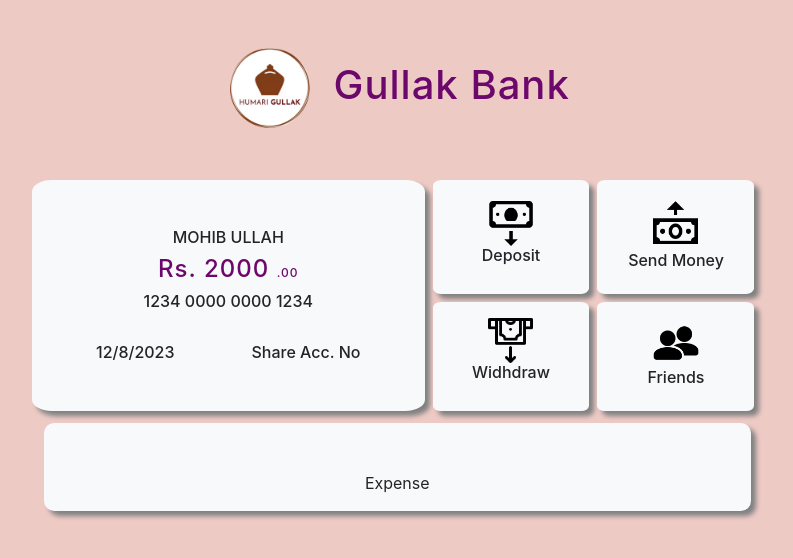
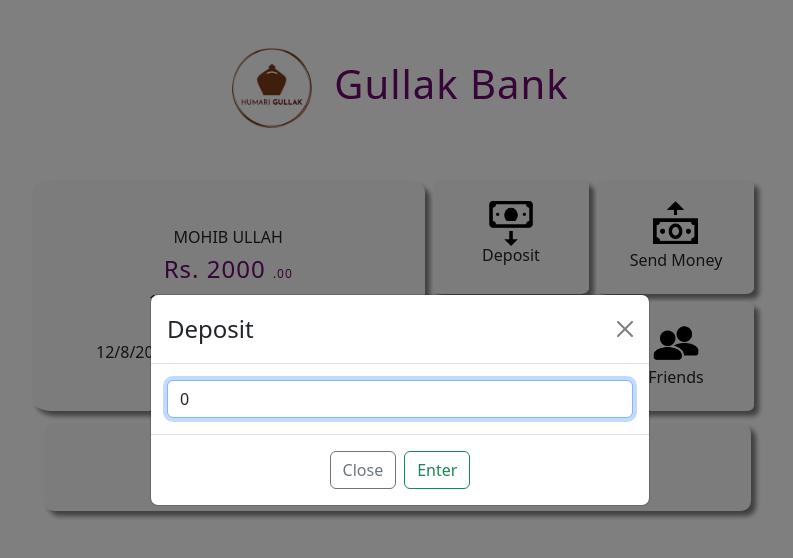
Before and after one commit to Mohibullah-solangi/Banking-Budget-App, a React (Create React App) app: page / in a window 1280 px wide. Both pictures are taken after a click on the element "Deposit". Shown: the top 558 px of the page, without its empty margins (240-1033 px from the left). Built offline with nearby package versions, Linux system fonts and the light colour scheme.

Commit message:
Started Building Logic

```diff
--- a/src/components/Display.js
+++ b/src/components/Display.js
@@ -1,87 +1,186 @@
-import React from 'react';
-import deposit_img from '../images/icons8-deposit-90.png'
-import send_img from '../images/icons8-send-money-96.png'
-import withdraw_img from '../images/icons8-withdraw-64.png'
-import friend_img from '../images/icons8-friends-96.png'
-import logo from '../images/vDHlc1gATvGuir2mwpUF_Y0uugH16L6gtYdVq.png'
-import { deposit, withdraw, send } from '../action-creator';
-import { useDispatch } from 'react-redux';
+import deposit_img from "../images/icons8-deposit-90.png";
+import send_img from "../images/icons8-send-money-96.png";
+import withdraw_img from "../images/icons8-withdraw-64.png";
+import friend_img from "../images/icons8-friends-96.png";
+import logo from "../images/vDHlc1gATvGuir2mwpUF_Y0uugH16L6gtYdVq.png";
+import { deposit, withdraw, send } from "../action-creator";
+import { useDispatch } from "react-redux";
+import React, { useState } from "react";
+import Button from "react-bootstrap/Button";
+import Modal from "react-bootstrap/Modal";
+import { FormControl } from "react-bootstrap";
+
+
+const Display = () => {
+  const current = new Date();
+  const date = `${current.getDate()}/${
+    current.getMonth() + 1
+  }/${current.getFullYear()}`;
+  const Dispatch = useDispatch();
+
+  const [show_Deposit, setshow_Deposit] = useState(false);
+  const handleClose_d = () => [setshow_Deposit(false), console.log("close")];
+  const handleShow_d = () => setshow_Deposit(true);
+  const [input_deposit, setinput_deposit] = useState(0);
+
+
+  const [show_withdraw, setshow_withdraw] = useState(false);
+  const handleClose_w = () => [setshow_withdraw(false), console.log("close")];
+  const handleShow_w = () => setshow_withdraw(true);
+  const [input_withdraw, setinput_withdraw] = useState(0);
+
+  const [show_send, setshow_send] = useState(false);
+  const handleClose_s = () => [setshow_send(false), console.log("close")];
+  const handleShow_s = () => setshow_send(true);
+  const [input_send, setinput_send] = useState(0);
 
 
 
-
-const Display = () =>{
-  const current = new Date();
-  const date = `${current.getDate()}/${current.getMonth()+1}/${current.getFullYear()}`;
-  const Dispatch = useDispatch();
-
-  return(
+  return (
     <>
       <div className="container mt-5">
-<h1 className='text-center' id='balance'> <img src={logo} alt="" style={{height: "80px"}}/> &nbsp;Gullak Bank</h1>
-<div className='row offset-2 mt-5'>
-
-
-    <div className='col-md-5 bg-light m-1' id='display'>
-
+        <h1 className="text-center" id="balance">
+          {" "}
+          <img src={logo} alt="" style={{ height: "80px" }} /> &nbsp;Gullak Bank
+        </h1>
+        <div className="row offset-2 mt-5">
+          <div className="col-md-5 bg-light m-1" id="display">
             <h6>MOHIB ULLAH</h6>
-      <h4 id='balance'>Rs. 2000 <span>.00</span></h4>
+            <h4 id="balance">
+              Rs. 2000 <span>.00</span>
+            </h4>
             <h6>1234 0000 0000 1234</h6>
-      <h6 id='display-footer'><div>{date} </div><span>Share Acc. No</span></h6>
-
+            <h6 id="display-footer">
+              <div>{date} </div>
+              <span>Share Acc. No</span>
+            </h6>
           </div>
-    <div className='col-lg-6'>
+          <div className="col-lg-6">
             <div className="row">
-    <div className='col-4 bg-light m-1 align-items-center' id='display-actions' onClick={()=>{Dispatch(deposit(50))}}>
-
-      <img src={deposit_img} alt="" style={{height: "50px"}}/>
+              <div
+                className="col-4 bg-light m-1 align-items-center"
+                id="display-actions"
+                onClick={handleShow_d}
+                variant="primary"
+              >
+                <img src={deposit_img} alt="" style={{ height: "50px" }} />
                 <h6>Deposit</h6>
-
-
 
 
               </div>
 
-    <div className='col-4 bg-light m-1' id='display-actions' onClick={()=>{Dispatch(send(50))}}>
+              <div
+                className="col-4 bg-light m-1"
+                id="display-actions"
+                onClick={handleShow_s}
+              >
 
-    <img src={send_img} alt="" style={{height: "55px"}}/>
+                <img src={send_img} alt="" style={{ height: "55px" }} />
                 <h6>Send Money</h6>
-
-
               </div>
             </div>
             <div className="row">
-    <div className='col-4 bg-light m-1' id='display-actions' onClick={()=>{Dispatch(withdraw(50))}}>
-
-    <img src={withdraw_img} alt="" style={{height: "45px"}}/>
+              <div
+                className="col-4 bg-light m-1"
+                id="display-actions"
+                onClick={handleShow_w}
+              >
+                <img src={withdraw_img} alt="" style={{ height: "45px" }} />
                 <h6>Widhdraw</h6>
-
-
               </div>
-    <div className='col-4 bg-light m-1' id='display-actions'>
-
-    <img src={friend_img} alt="" style={{height: "50px"}}/>
-      <h6 >Friends</h6>
-
+              <div className="col-4 bg-light m-1" id="display-actions">
+                <img src={friend_img} alt="" style={{ height: "50px" }} />
+                <h6>Friends</h6>
+              </div>
+            </div>
           </div>
         </div>
 
+        <div className="row offset-2">
+          <div className="col-9 bg-light mt-2 mx-3" id="expense">
+            Expense
+          </div>
+        </div>
       </div>
 
+      <Modal
+                  show={show_Deposit}
+                  onHide={handleClose_d}
+                  backdrop="static"
+                  keyboard={false}
+                  centered
+                >
+                  <Modal.Header closeButton>
+                    <Modal.Title>Deposit</Modal.Title>
+                  </Modal.Header>
+                  <Modal.Body>
+                  <FormControl
+                type="text"
+                placeholder="Enter Amount in PKR"
+                autoFocus value={input_deposit} onChange={(e)=>{setinput_deposit(e.target.value);}}
+              />
+                  </Modal.Body>
+                  <Modal.Footer className="d-flex justify-content-center">
+                    <Button variant="outline-secondary" onClick={handleClose_d}>
+                      Close
+                    </Button>
+                    <Button variant="outline-success" onClick={()=>{handleClose_d(); Dispatch(deposit(input_deposit))}}>Enter</Button>
+                  </Modal.Footer>
+                </Modal>
 
 
-</div>
-
-<div className="row offset-2">
-
-  <div className="col-9 bg-light mt-2 mx-3" id='expense'>Expense</div>
-
-</div>
-
-</div>
-</>
-  )
-}
+                <Modal
+                  show={show_withdraw}
+                  onHide={handleClose_w}
+                  backdrop="static"
+                  keyboard={false}
+                  centered
+                >
+                  <Modal.Header closeButton>
+                    <Modal.Title>Widhdraw</Modal.Title>
+                  </Modal.Header>
+                  <Modal.Body>
+                  <FormControl
+                type="text"
+                placeholder="Enter Amount in PKR"
+                autoFocus value={input_withdraw} onChange={(e)=>{setinput_withdraw(e.target.value);}}
+              />
+                  </Modal.Body>
+                  <Modal.Footer className="d-flex justify-content-center">
+                    <Button variant="outline-secondary" onClick={handleClose_w}>
+                      Close
+                    </Button>
+                    <Button variant="outline-success" onClick={()=>{handleClose_w(); Dispatch(withdraw(input_withdraw))}}>Enter</Button>
+                  </Modal.Footer>
+                </Modal>
 
 
+                <Modal
+                  show={show_send}
+                  onHide={handleClose_s}
+                  backdrop="static"
+                  keyboard={false}
+                  centered
+                >
+                  <Modal.Header closeButton>
+                    <Modal.Title>Send Money</Modal.Title>
+                  </Modal.Header>
+                  <Modal.Body>
+                  <FormControl
+                type="text"
+                placeholder="Enter Amount in PKR"
+                autoFocus value={input_send} onChange={(e)=>{setinput_send(e.target.value);}}
+              />
+                  </Modal.Body>
+                  <Modal.Footer className="d-flex justify-content-center">
+                    <Button variant="outline-secondary" onClick={handleClose_s}>
+                      Close
+                    </Button>
+                    <Button variant="outline-success" onClick={()=>{handleClose_s(); Dispatch(send(input_deposit))}}>Enter</Button>
+                  </Modal.Footer>
+                </Modal>
+    </>
+  );
+};
+
 export default Display;
--- a/src/index.js
+++ b/src/index.js
@@ -6,6 +6,7 @@
 import { Provider } from 'react-redux';
 import {legacy_createStore } from 'redux'
 import reducers from './reducers';
+import 'bootstrap/dist/css/bootstrap.min.css';
 
 let store = legacy_createStore(reducers);
 
```
Lines whose indentation alone changed are shown as unchanged.
